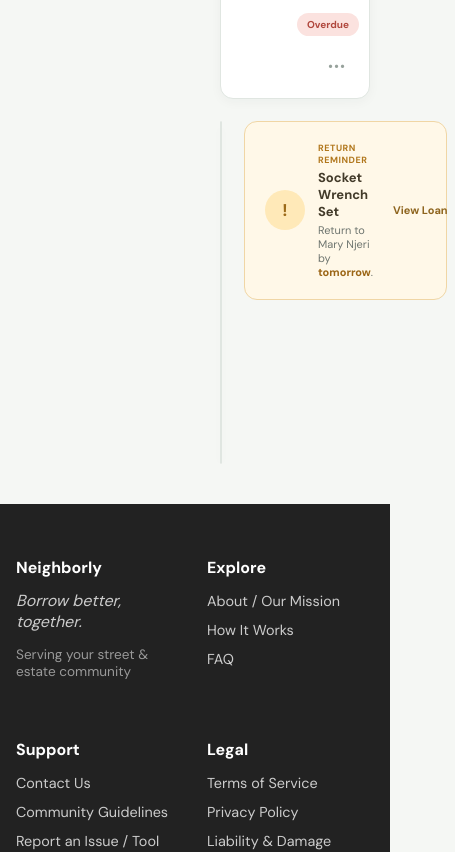
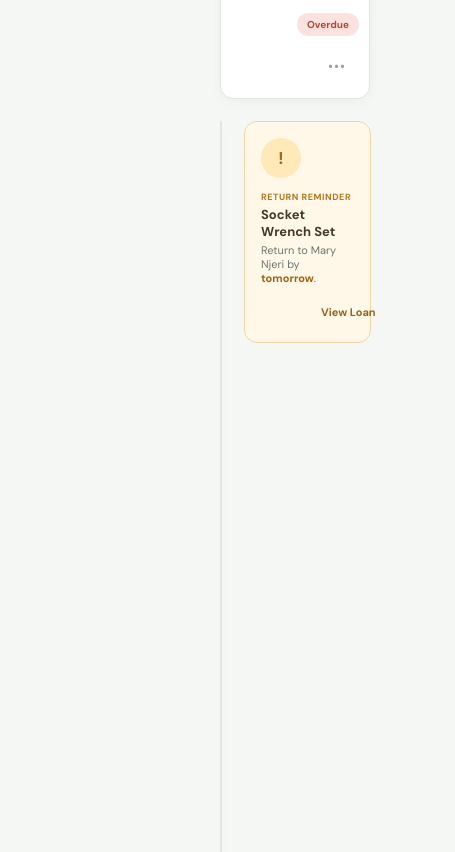
Before and after one commit to wanja-juma/Neighborly-Equipment-Lending-Library, a React (Vite) app in the folder client-side/: page / in a window 390 px wide. Shown: the part 5460-6312 px from the top of the page, 455 px wide, since content can reach past the window. Built offline with nearby package versions, Linux system fonts and the light colour scheme; no server answers.

Commit message:
media queris for the listings cards added

```diff
--- a/client-side/src/components/Dashboard.css
+++ b/client-side/src/components/Dashboard.css
@@ -1157,6 +1157,18 @@ button {
   .loan-options-button {
     margin-left: auto;
   }
+  .listings-grid {
+    grid-template-columns: repeat(2, minmax(0, 1fr));
+  }
+
+  .return-reminder {
+    align-items: flex-start;
+    flex-wrap: wrap;
+  }
+
+  .view-loan-button {
+    margin-left: 53px;
+  }
 }
 
 @media (max-width: 500px) {
@@ -1200,4 +1212,20 @@ button {
   .loan-status {
     margin-left: 60px;
   }
+   .listings-grid {
+    grid-template-columns: 1fr;
+    padding: 16px;
+  }
+
+  .listing-image {
+    height: 120px;
+  }
+
+  .return-reminder {
+    padding: 16px;
+  }
+
+  .view-loan-button {
+    margin-left: 53px;
+  }
 }
```
